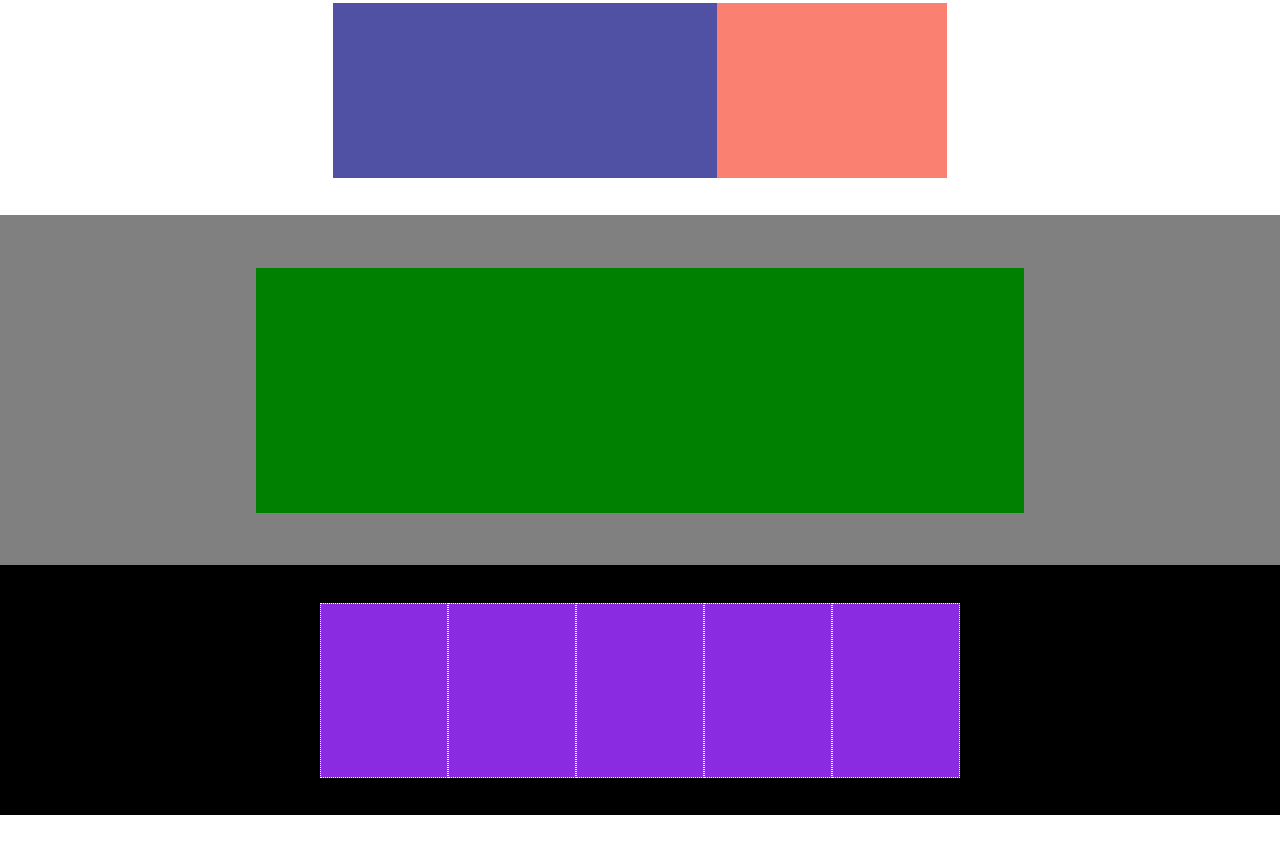
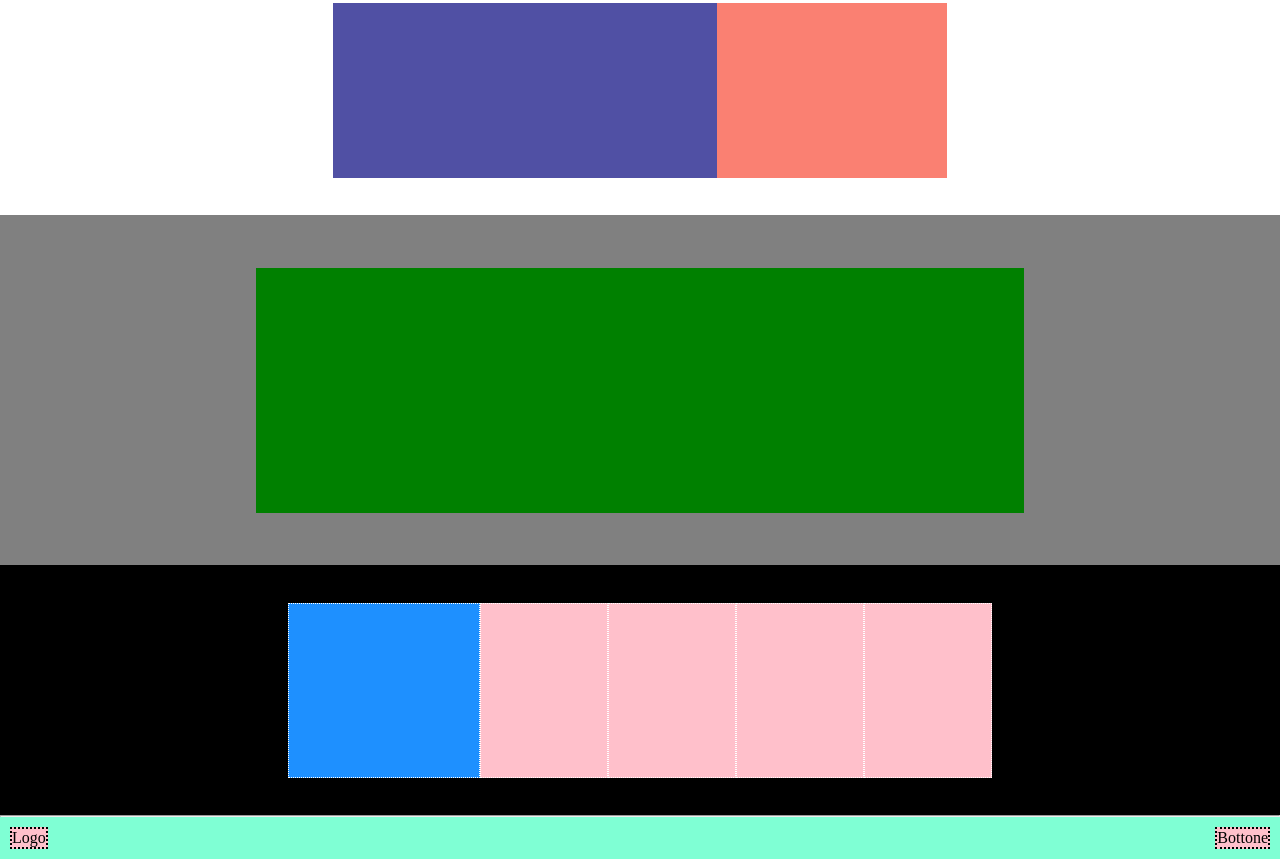
Before and after one commit to Lorenzo91347/htmlcss-struttura-discord, a plain HTML site: page index.html in a window 1280 px wide. Shown: the part 755-1614 px from the top of the page. Before the commit the page ends 1570 px from the top, so only its background shows below. Drawn offline with Linux system fonts and the light colour scheme.

Commit message:
feat:footer

```diff
--- a/index.html
+++ b/index.html
@@ -14,6 +14,7 @@
         <div class="link">Link Link Link Link Link</div>
         <div>Login</div>
     </header>
+    <main>
         <div class="box">
             <div class="bluebox"></div>
         </div>
@@ -39,6 +40,13 @@
             <div class="box11"></div>
             <div class="box12"></div>
         </div>
+        <hr>
+        <div class="footer">
+            <div>Logo</div>
+            <div>Bottone</div>
+        </div>
+    </main>
+    <footer></footer>
 
 </body>
 
--- a/style.css
+++ b/style.css
@@ -17,12 +17,13 @@
 .head>div {
     line-break: auto;
     border: 1px dotted green;
+    width: 10%;
 
 
 }
 
 header>.link {
-    flex-grow: 1;
+    width: 60%;
     text-align: center;
 }
 
@@ -144,10 +145,24 @@ header {
 .boxes5>div {
     width: 10%;
     height: 70%;
-    background-color: blueviolet;
+    background-color: #ffc0cb;
     border: 1px dotted white;
 }
 
-.box8 {
-    flex-flow: ;
+.boxes5>.box8 {
+    width: 15%;
+    background-color: #1e90ff;
 }
+
+.footer {
+    display: flex;
+    background-color: aquamarine;
+    align-items: center;
+    justify-content: space-between;
+    padding: 10px;
+}
+
+.footer>div {
+    background-color: #ffc0cb;
+    border: 2px dotted black;
+}
```
Lines whose indentation alone changed are shown as unchanged.
